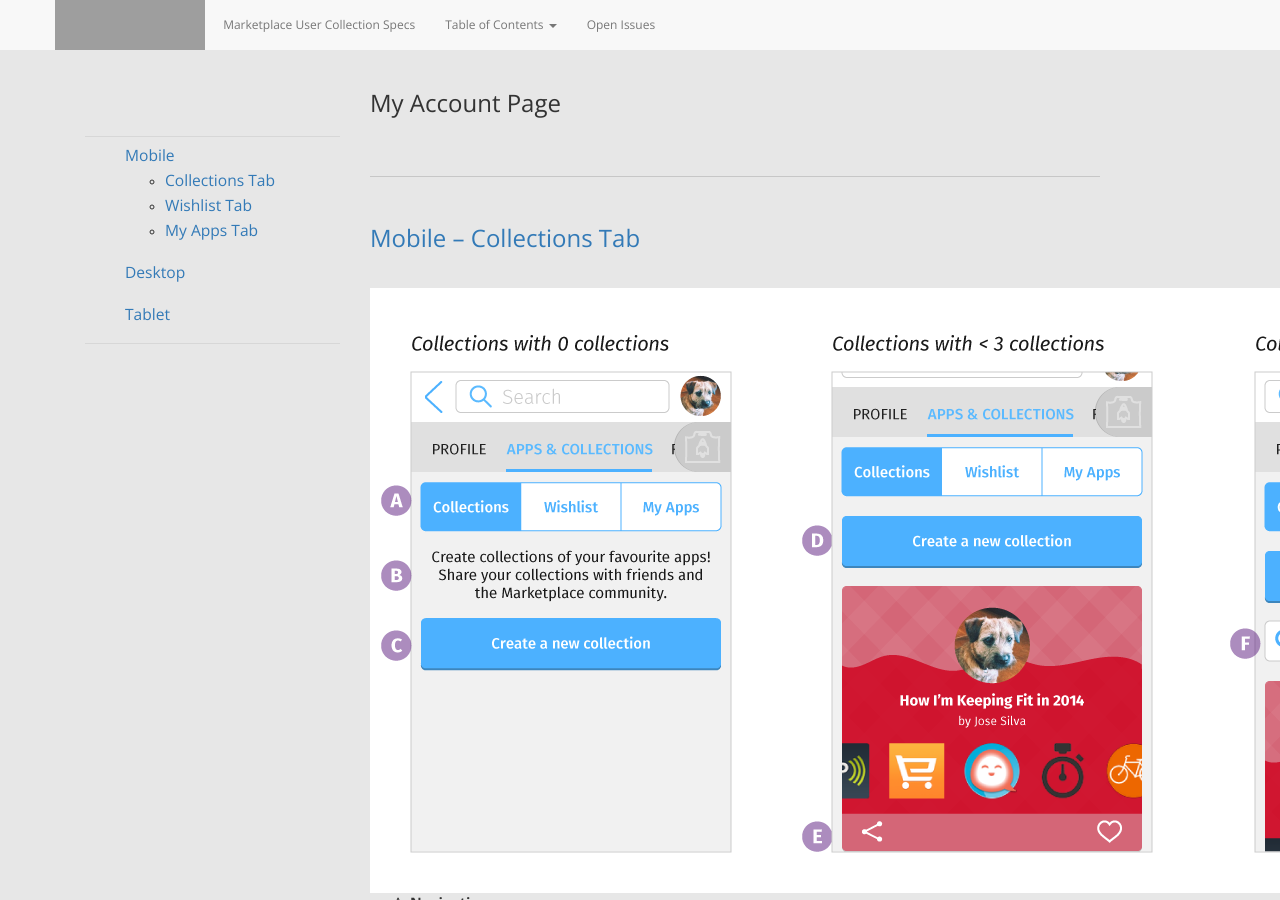
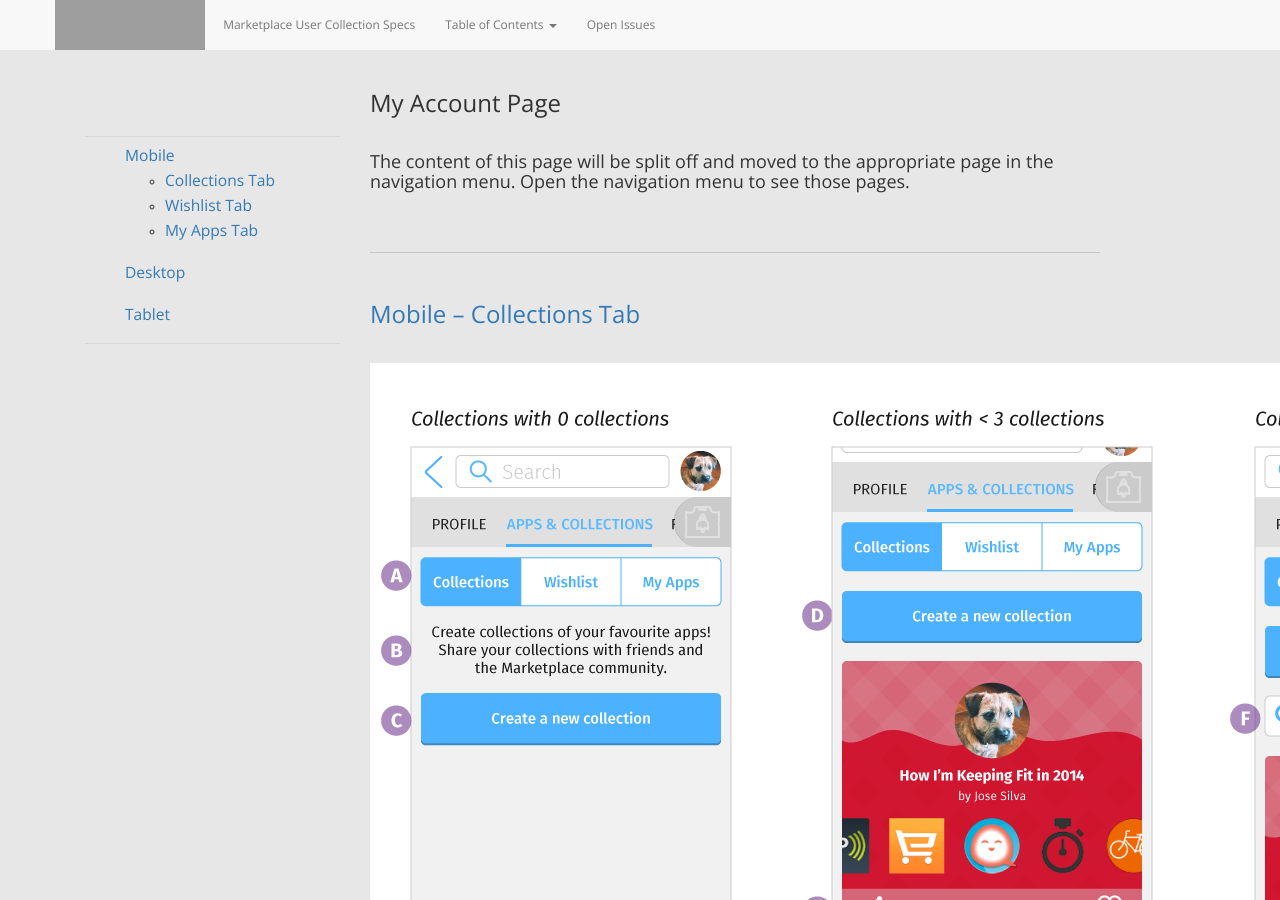
Before and after one commit to mhanratty/marketplaceux-usercollections, a Jekyll site: the page built from projectSpecsMyAccountPage.html, in a window 1280 px wide and 900 px high. Built offline with Jekyll 4.4.1, drawn with Linux system fonts in a browser that asks for light colours; nearby versions of some CDN libraries; grey boxes are pictures that could not be loaded.

Commit message:
Added warning

```diff
--- a/projectSpecsMyAccountPage.html
+++ b/projectSpecsMyAccountPage.html
@@ -23,6 +23,8 @@ multisequence: nine
 	<div class="col-sm-9 col-md-9 col-lg-8">
 
 		<h2>My Account Page</h2>
+
+		<h4>The content of this page will be split off and moved to the appropriate page in the navigation menu. Open the navigation menu to see those pages.</h4>
 
     <h3 class="specItem"><a name="collectionstabmobile">Mobile – Collections Tab</a></h3>
 
```
